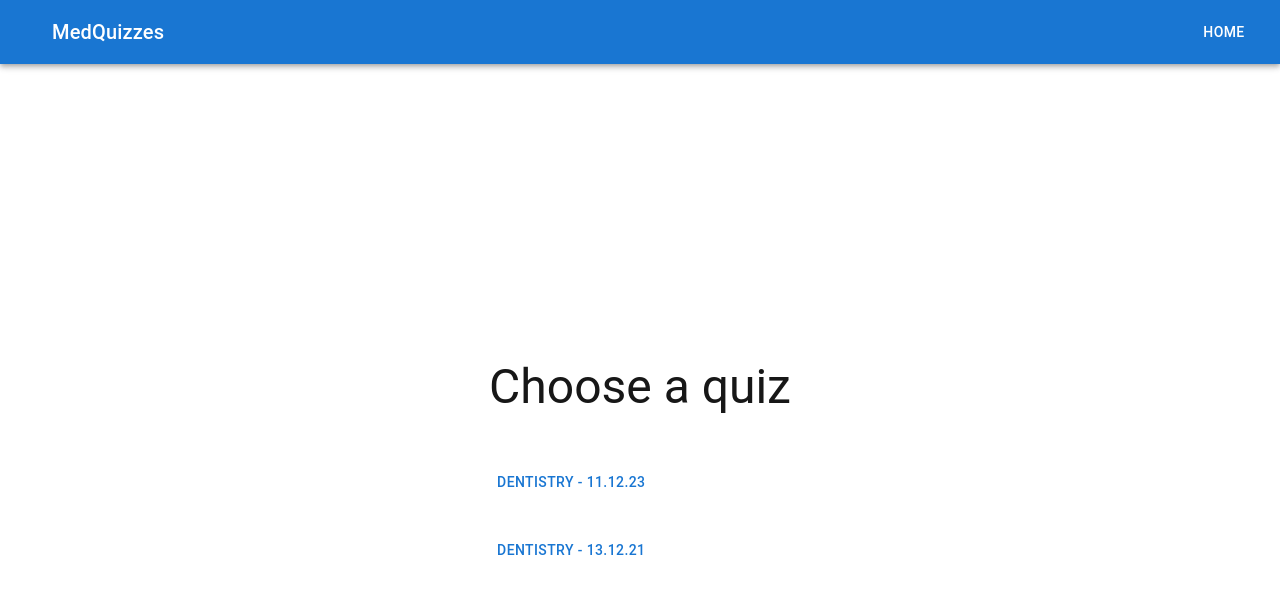
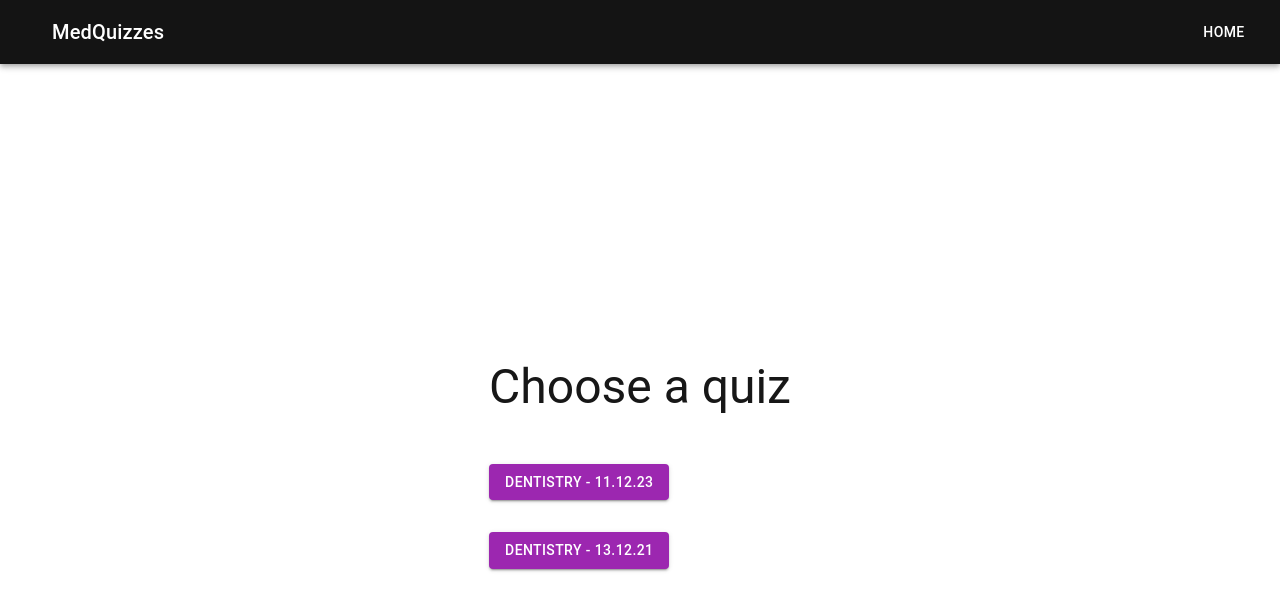
Before and after one commit to AnelHadzic/questions, a Next.js app: page / in a window 1280 px wide. Shown: the top 610 px of the page. Built offline with nearby package versions, Linux system fonts and the light colour scheme.

Commit message:
fix button

```diff
--- a/app/dentistry2/page.tsx
+++ b/app/dentistry2/page.tsx
@@ -51,7 +51,7 @@ export default function Page() {
               borderRadius: "10px",
             }}
           >
-            <CardHeader className="flex gap-3">
+            <CardHeader className="flex gap-3 pb-3">
               <Typography variant="h6">{`${index + 1}. ${
                 questionItem.question
               }`}</Typography>
--- a/app/navbar.tsx
+++ b/app/navbar.tsx
@@ -11,7 +11,10 @@ import React from "react";
 const Navbar = () => {
   return (
     <Box sx={{ flexGrow: 1 }}>
-      <AppBar position="static">
+      <AppBar
+        position="static"
+        sx={{ backgroundColor: "#141414", color: "white" }}
+      >
         <Toolbar>
           <IconButton
             size="large"
--- a/app/page.tsx
+++ b/app/page.tsx
@@ -7,8 +7,12 @@ export default function Home() {
         <Typography variant="h3" gutterBottom>
           Choose a quiz
         </Typography>
-        <Button href="/dentistry1">Dentistry - 11.12.23 </Button>
-        <Button href="/dentistry2">Dentistry - 13.12.21 </Button>
+        <Button color="secondary" variant="contained" href="/dentistry1">
+          Dentistry - 11.12.23{" "}
+        </Button>
+        <Button color="secondary" variant="contained" href="/dentistry2">
+          Dentistry - 13.12.21{" "}
+        </Button>
       </main>
     </div>
   );
--- a/package.json
+++ b/package.json
@@ -12,6 +12,7 @@
     "@emotion/react": "^11.13.3",
     "@emotion/styled": "^11.13.0",
     "@mui/material": "^6.1.1",
+    "@nextui-org/button": "^2.2.4",
     "@nextui-org/card": "^2.2.4",
     "@nextui-org/react": "^2.6.5",
     "next": "14.2.13",
```
Also changed, not shown: 1 other file (tests, documents, lock files or other folders).
